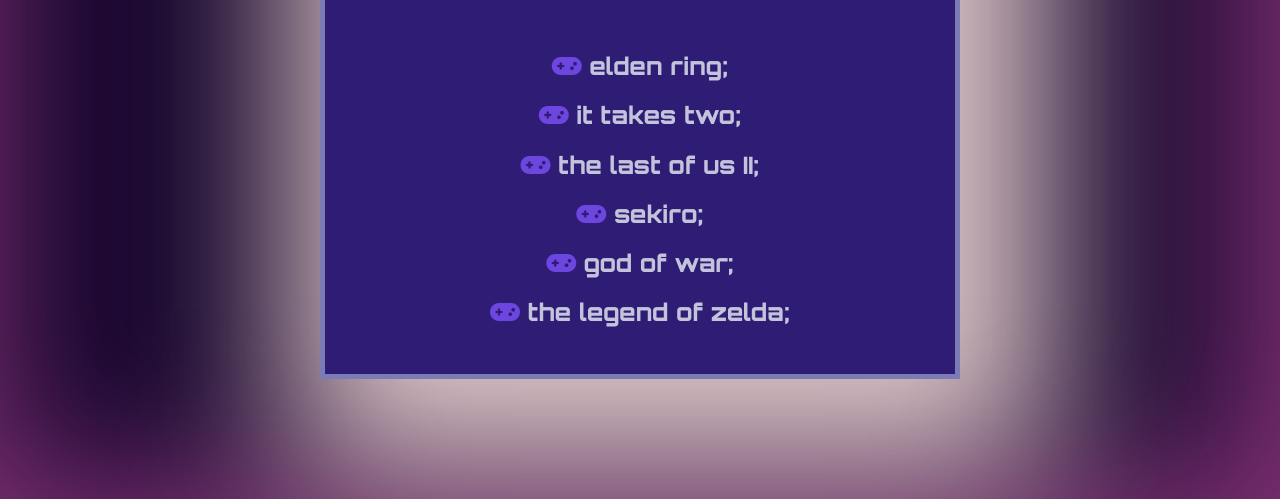
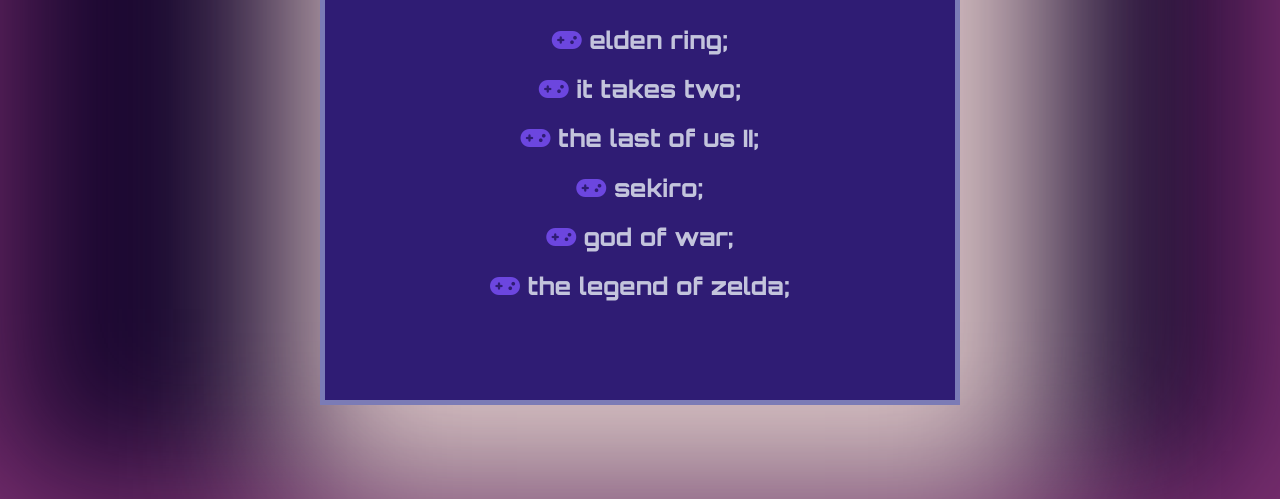
Before and after one commit to AntonelloStefania/js-lista-spesa, a plain HTML site: page index.html in a window 1280 px wide. Shown: the part 301-800 px from the top of the page. Drawn offline with Linux system fonts and the light colour scheme.

Commit message:
modificate misure container

```diff
--- a/css/style.css
+++ b/css/style.css
@@ -18,7 +18,7 @@
 
 .container{
     width: 40rem;
-    height: 35rem;
+    /* height: 35rem; */
     text-align: center;
     background-color: #2F1C74;
     display: flex;
@@ -39,6 +39,7 @@
     list-style-type:disc;
     color: #C3C4DC;
     list-style-type: none;
+    margin-bottom: 5rem
 }
 
 .lista-goty li{
```
